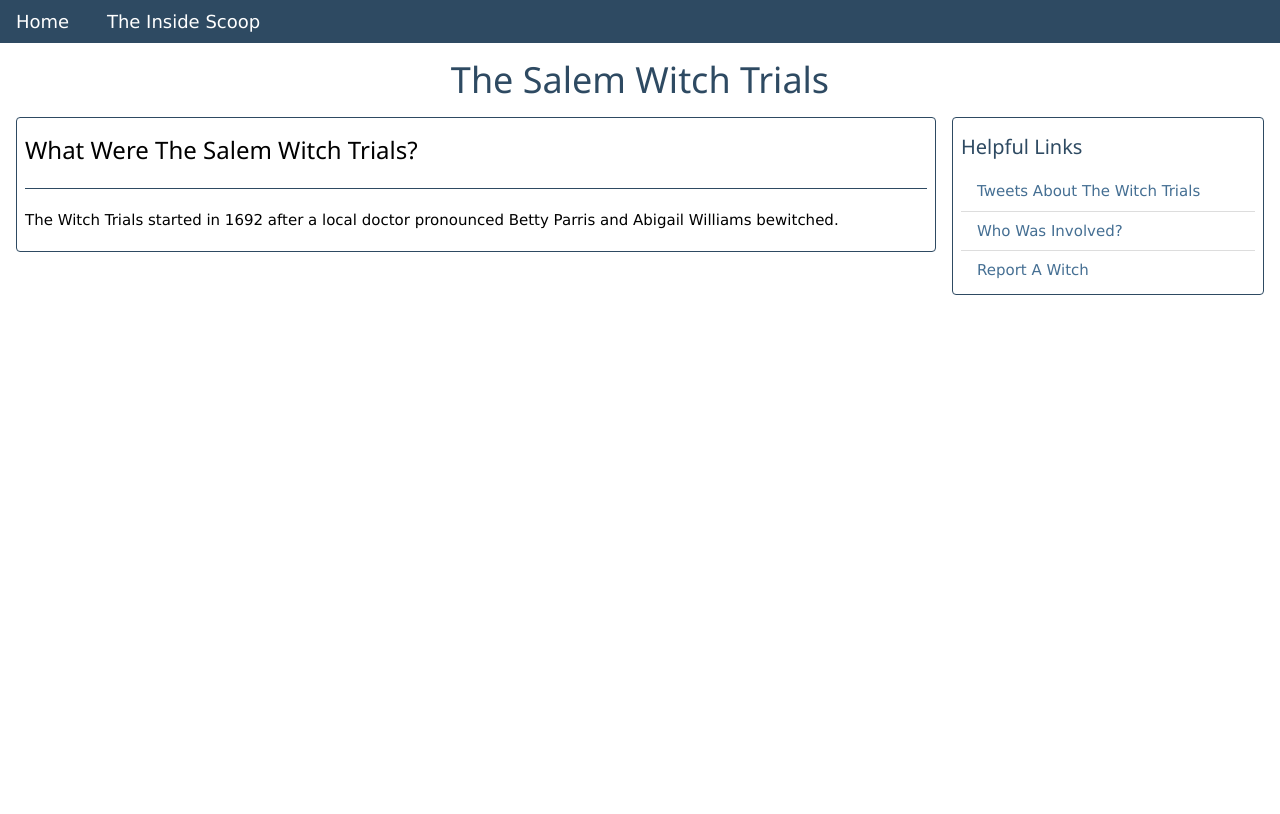
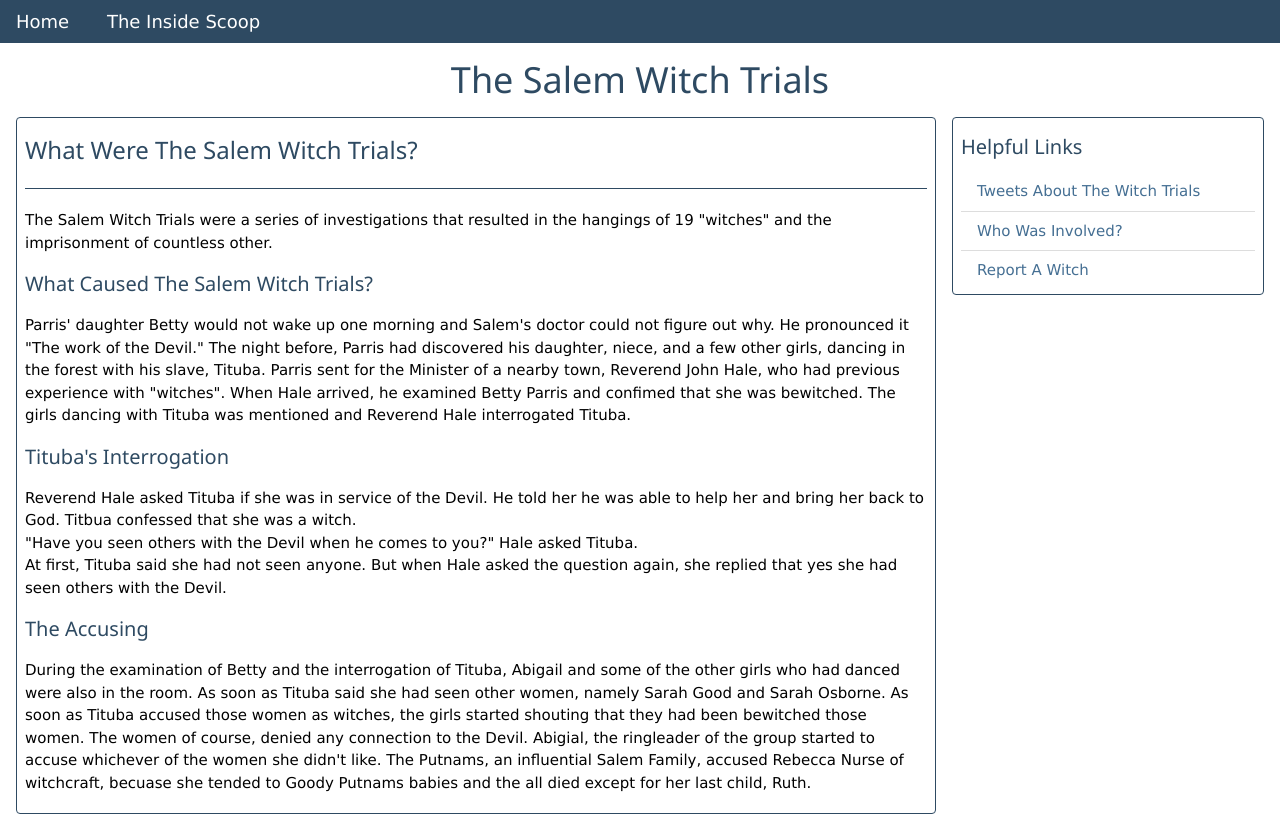
Before and after one commit to mordy-python/Witch-Trials, a Flask app: page / in a window 1280 px wide. Before the commit the page ends 295 px from the top, so only its background shows below. Run offline with Flask 2, Linux system fonts and the light colour scheme.

Commit message:
Added content

```diff
--- a/templates/index.html
+++ b/templates/index.html
@@ -5,12 +5,15 @@
         display: flex;
         justify-content: center;
     }
+
     .main {
         width: 75%;
     }
+
     .section {
         width: 25%;
     }
+
     a {
         text-decoration: none;
     }
@@ -19,11 +22,38 @@
 <div class="content">
     <main class="main">
         <div class="w3-padding-small w3-card-1 w3-border w3-border-theme w3-round w3-margin-right">
-                <h3>{{"what were the salem witch trials?" | title}}</h3>
+            <h3 class="w3-text-theme">{{"what were the salem witch trials?" | title}}</h3>
             <hr class="w3-border-theme">
             <div>
-                    <p>The Witch Trials started in 1692 after a local doctor pronounced Betty Parris and Abigail Williams bewitched.
-
+                <p>The Salem Witch Trials were a series of investigations that resulted in the hangings of 19 "witches"
+                    and the imprisonment of countless other.
+                </p>
+                <h4 class="w3-text-theme">{{"what caused the salem witch trials?" | title}}</h4>
+                <p>Parris' daughter Betty would not wake up one morning and Salem's doctor could not figure out why. He
+                    pronounced it "The work of the Devil."
+                    The night before, Parris had discovered his daughter, niece, and a few other girls, dancing in the
+                    forest with his slave, Tituba.
+                    Parris sent for the Minister of a nearby town, Reverend John Hale, who had previous experience with
+                    "witches".
+                    When Hale arrived, he examined Betty Parris and confimed that she was bewitched. The girls dancing
+                    with Tituba was mentioned and Reverend Hale interrogated Tituba.</p>
+                <h4 class="w3-text-theme">Tituba's Interrogation</h4>
+                <p>
+                    Reverend Hale asked Tituba if she was in service of the Devil. He told her he was able to help her
+                    and bring her back to God. Titbua confessed that she was a witch.<br>
+                    "Have you seen others with the Devil when he comes to you?" Hale asked Tituba.<br>
+                    At first, Tituba said she had not seen anyone. But when Hale asked the question again, she replied
+                    that yes she had seen others with the Devil.
+                </p>
+                <h4 class="w3-text-theme">The Accusing</h4>
+                <p>
+                    During the examination of Betty and the interrogation of Tituba, Abigail and some of the other girls
+                    who had danced were also in the room. As soon as Tituba said she had seen other women, namely Sarah
+                    Good and Sarah Osborne. As soon as Tituba accused those women as witches, the girls started shouting
+                    that they had been bewitched those women. The women of course, denied any connection to the Devil.
+                    Abigial, the ringleader of the group started to accuse whichever of the women she didn't like. The
+                    Putnams, an influential Salem Family, accused Rebecca Nurse of witchcraft, becuase she tended to
+                    Goody Putnams babies and the all died except for her last child, Ruth.
                 </p>
             </div>
         </div>
@@ -32,7 +62,8 @@
         <div class="w3-padding-small w3-card-1 w3-border w3-border-theme w3-round">
             <h4 class="w3-text-theme">{{"helpful links" | title}}</h4>
             <ul class="w3-ul">
-                    <li><a class="w3-text-theme-2" href="{{url_for('tweets')}}">{{"tweets about the witch trials" | title}}</a></li>
+                <li><a class="w3-text-theme-2" href="{{url_for('tweets')}}">{{"tweets about the witch trials" |
+                        title}}</a></li>
                 <li><a class="w3-text-theme-2" href="{{url_for('characters')}}">{{"who was involved?" | title}}</a></li>
                 <li><a class="w3-text-theme-2" href="{{url_for('report')}}">{{"report a witch" | title}}</a></li>
             </ul>
```
Lines whose indentation alone changed are shown as unchanged.
